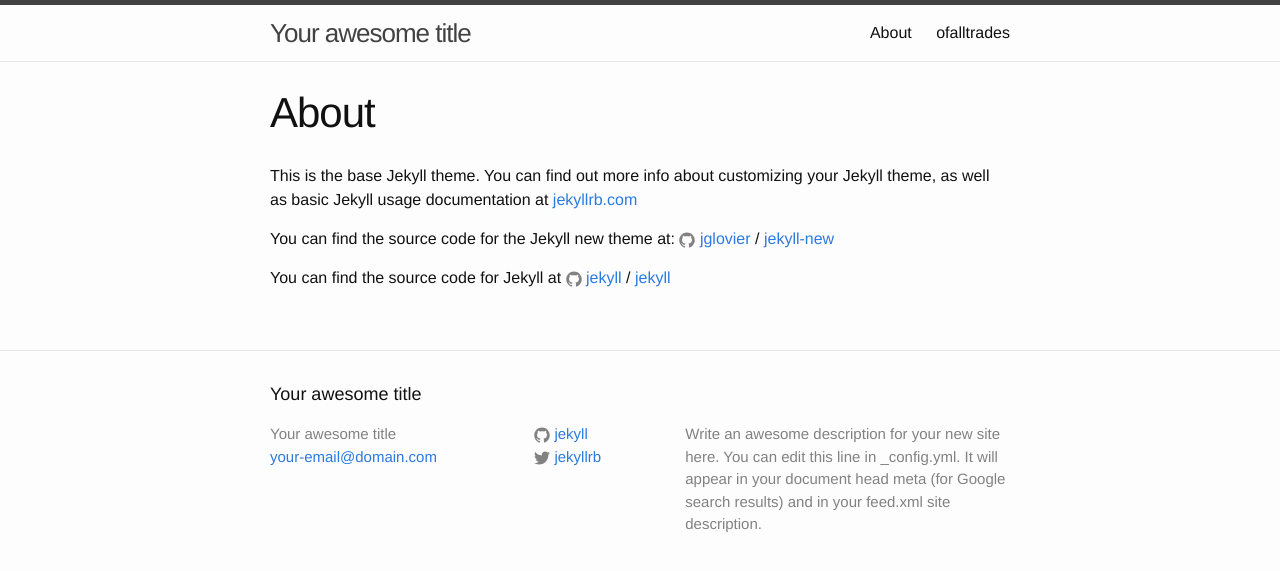
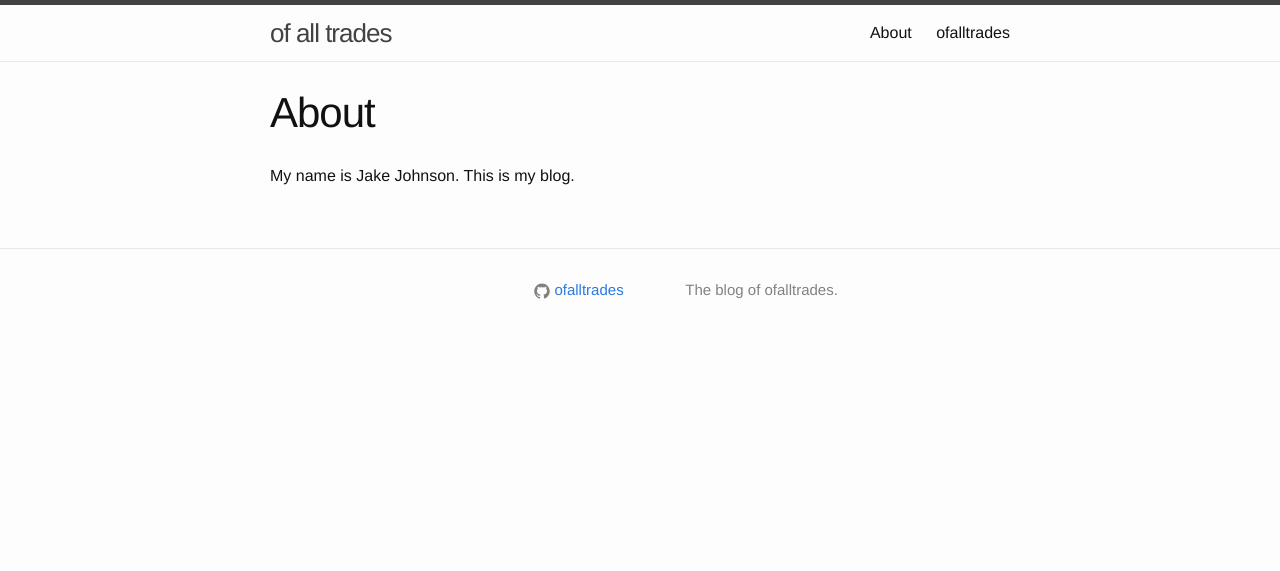
Before and after one commit to ofalltrades/ofalltrades.github.io, a Jekyll site: the page built from about.md, in a window 1280 px wide. Shown: the top 571 px of the page. Built offline with Jekyll 4.4.1, drawn with Linux system fonts in a browser that asks for light colours.

```diff
--- a/_config.yml
+++ b/_config.yml
@@ -6,16 +6,14 @@
 # 'jekyll serve'. If you change this file, please restart the server process.
 
 # Site settings
-title: Your awesome title
-email: your-email@domain.com
+title: of all trades
+email: ""
 description: > # this means to ignore newlines until "baseurl:"
-  Write an awesome description for your new site here. You can edit this
-  line in _config.yml. It will appear in your document head meta (for
-  Google search results) and in your feed.xml site description.
+    The blog of ofalltrades.
 baseurl: "" # the subpath of your site, e.g. /blog
-url: "http://yourdomain.com" # the base hostname & protocol for your site
-twitter_username: jekyllrb
-github_username:  jekyll
+url: "https://github.com/ofalltrades" # the base hostname & protocol for your site
+twitter_username:
+github_username:  ofalltrades
 
 # Build settings
 markdown: kramdown
--- a/_includes/footer.html
+++ b/_includes/footer.html
@@ -2,13 +2,13 @@
 
   <div class="wrapper">
 
-    <h2 class="footer-heading">{{ site.title }}</h2>
+    <!--<h2 class="footer-heading">{{ site.title }}</h2>-->
 
     <div class="footer-col-wrapper">
       <div class="footer-col footer-col-1">
         <ul class="contact-list">
-          <li>{{ site.title }}</li>
-          <li><a href="mailto:{{ site.email }}">{{ site.email }}</a></li>
+          <!--<li>{{ site.title }}</li>-->
+          <!--<li><a href="mailto:{{ site.email }}">{{ site.email }}</a></li>-->
         </ul>
       </div>
 
--- a/about.md
+++ b/about.md
@@ -4,12 +4,4 @@ title: About
 permalink: /about/
 ---
 
-This is the base Jekyll theme. You can find out more info about customizing your Jekyll theme, as well as basic Jekyll usage documentation at [jekyllrb.com](http://jekyllrb.com/)
-
-You can find the source code for the Jekyll new theme at:
-{% include icon-github.html username="jglovier" %} /
-[jekyll-new](https://github.com/jglovier/jekyll-new)
-
-You can find the source code for Jekyll at
-{% include icon-github.html username="jekyll" %} /
-[jekyll](https://github.com/jekyll/jekyll)
+My name is Jake Johnson. This is my blog.
```
Also changed, not shown: _posts/2016-08-22-first-post.md (+47 -2 lines), _posts/2016-08-22-welcome-to-jekyll.markdown (deleted, +0 -25 lines).
